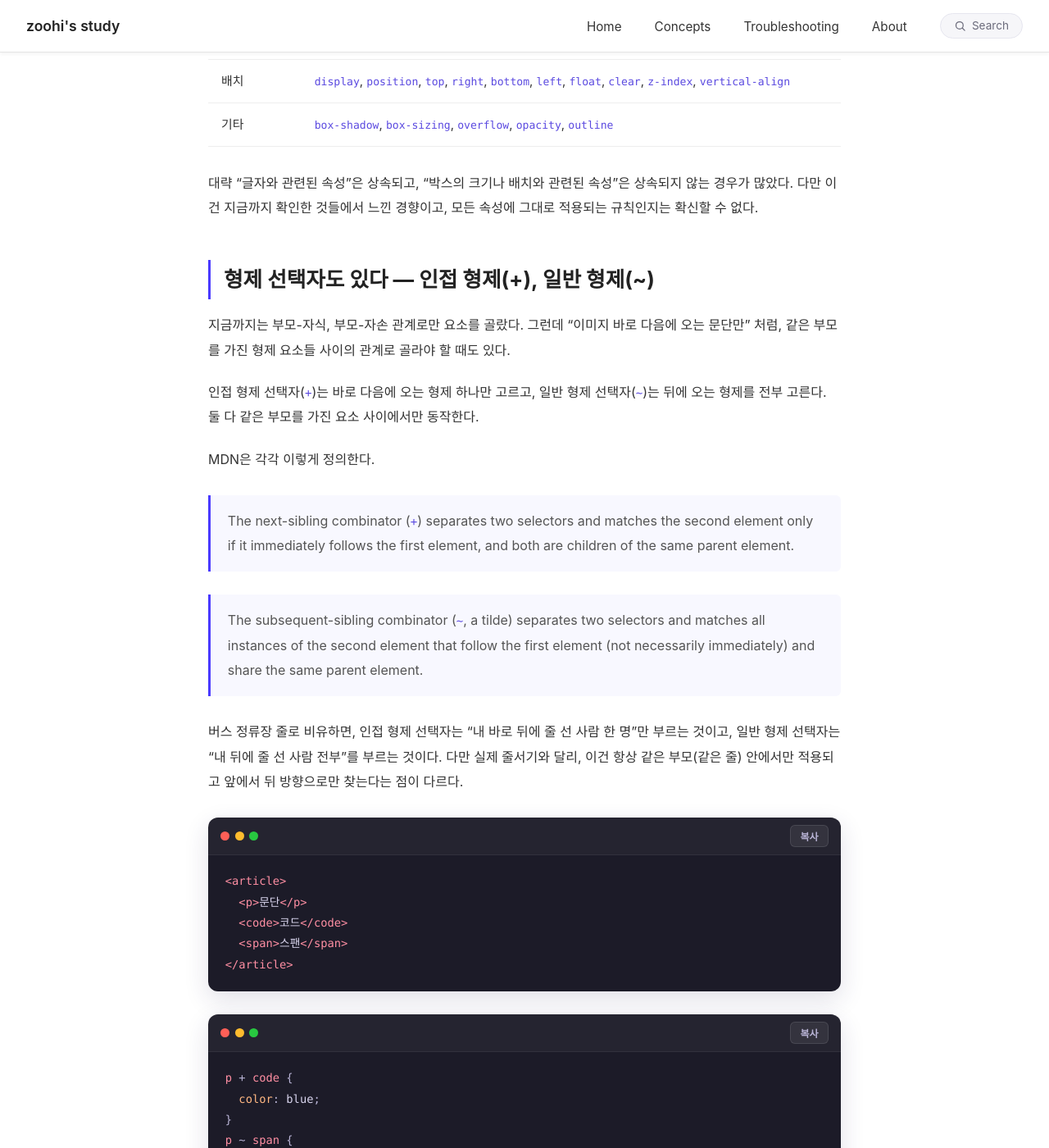
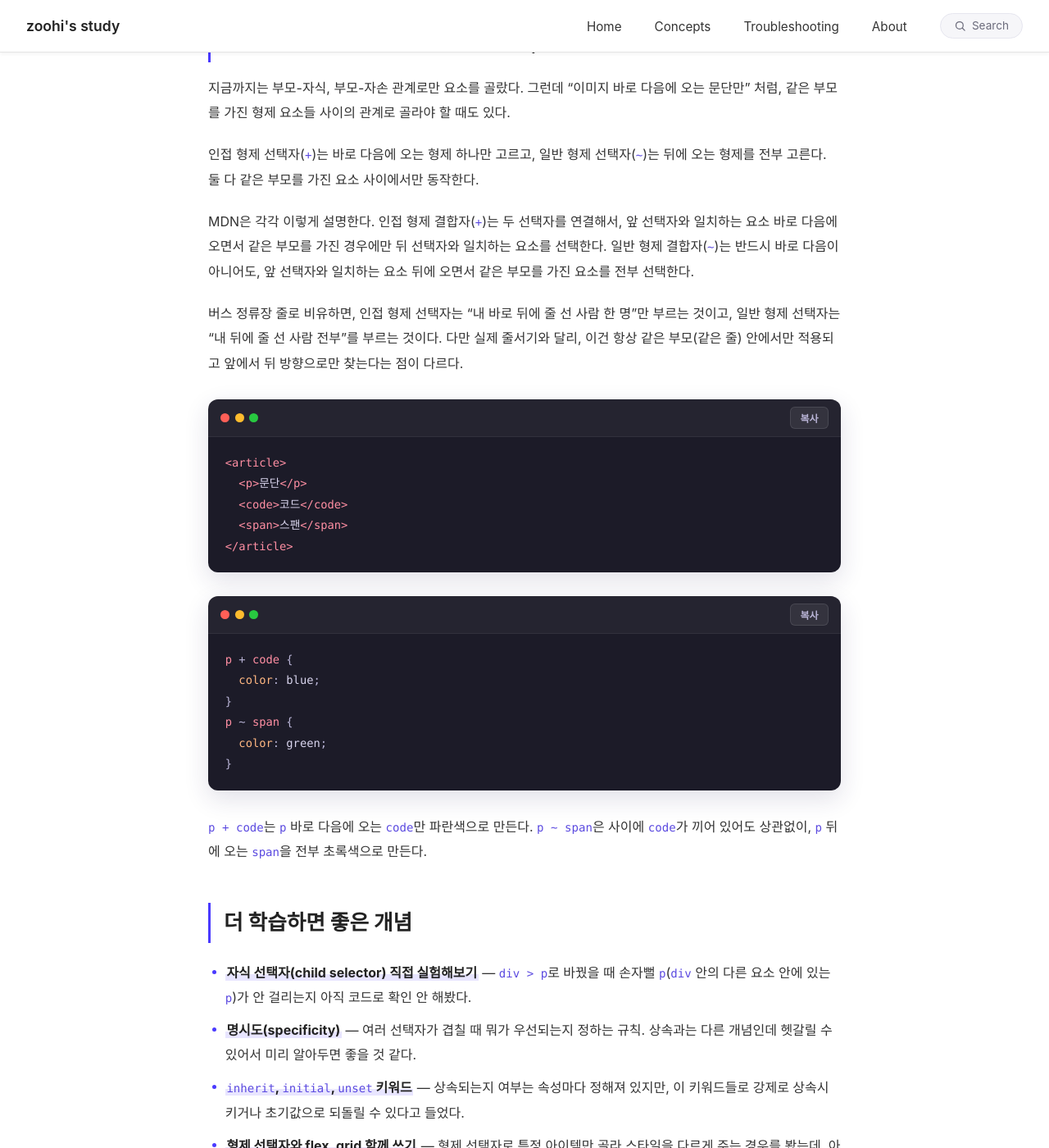
Before and after one commit to JHee0209/my-blog, a Jekyll site: the page built from _posts/2026-09-08-css-descendant-selector-inheritance.md, in a window 1280 px wide and 1400 px high, scrolled down 3702 px. Shown: the whole window at 82% size. Built offline with Jekyll 4.4.1, drawn with Linux system fonts in a browser that asks for light colours; some web fonts are replaced; some of the changed text lies outside the part shown.

Commit message:
영어 원문 수정1

```diff
--- a/_posts/2026-09-08-css-descendant-selector-inheritance.md
+++ b/_posts/2026-09-08-css-descendant-selector-inheritance.md
@@ -22,9 +22,7 @@
 
 자손 선택자는 두 선택자 사이에 띄어쓰기만 넣어서, 앞의 요소 안에 몇 단계를 거쳐 들어가 있든 상관없이 뒤의 요소를 전부 찾아 스타일을 적용하는 선택자다.
 
-MDN에는 이렇게 정의돼 있다.
-
-> The descendant combinator — typically represented by a single space (" ") character — combines two selectors such that elements matched by the second selector are selected if they have an ancestor (parent, parent's parent, parent's parent's parent, etc.) element matching the first selector.
+MDN은 자손 결합자(descendant combinator)를 이렇게 설명한다. 공백 하나로 이어붙인 두 선택자에서, 뒤 선택자와 일치하는 요소는 그 조상(부모, 부모의 부모, ...) 중에 앞 선택자와 일치하는 요소가 있으면 선택된다.
 
 풀어 쓰면, `div p`는 `div`의 자식이든, 자식의 자식이든, 몇 대를 내려가든 상관없이 `div` 안에 있는 모든 `p`를 찾는다는 뜻이다.
 
@@ -62,9 +60,7 @@
 
 결과: `p`에만 테두리가 생기고 `span`에는 안 생겼다. 이걸 보고서야 `color`와 `border`가 다르게 동작한 이유가 선택자가 아니라 **상속**(inheritance, 부모에게 적용된 스타일 값이 자식에게 자동으로 넘어가는 것) 때문이라는 걸 알았다.
 
-MDN의 설명은 이렇다.
-
-> CSS properties can be categorized in two types: inherited properties, which by default are set to the computed value of the parent element; non-inherited properties, which by default are set to initial value of the property.
+MDN은 CSS 속성을 상속 여부로 두 가지로 나눈다고 설명한다. 상속되는 속성은 기본값이 부모 요소의 계산된 값으로 정해지고, 상속되지 않는 속성은 기본값이 그 속성 자체의 초기값으로 정해진다.
 
 `color`는 상속되는 속성이라서 부모 `p`의 빨간색이 자식 `span`에게 그대로 넘어갔다. `border`는 상속되지 않는 속성이라서 `p`에서 멈췄다.
 
@@ -108,11 +104,7 @@
 
 인접 형제 선택자(`+`)는 바로 다음에 오는 형제 하나만 고르고, 일반 형제 선택자(`~`)는 뒤에 오는 형제를 전부 고른다. 둘 다 같은 부모를 가진 요소 사이에서만 동작한다.
 
-MDN은 각각 이렇게 정의한다.
-
-> The next-sibling combinator (`+`) separates two selectors and matches the second element only if it immediately follows the first element, and both are children of the same parent element.
-
-> The subsequent-sibling combinator (`~`, a tilde) separates two selectors and matches all instances of the second element that follow the first element (not necessarily immediately) and share the same parent element.
+MDN은 각각 이렇게 설명한다. 인접 형제 결합자(`+`)는 두 선택자를 연결해서, 앞 선택자와 일치하는 요소 바로 다음에 오면서 같은 부모를 가진 경우에만 뒤 선택자와 일치하는 요소를 선택한다. 일반 형제 결합자(`~`)는 반드시 바로 다음이 아니어도, 앞 선택자와 일치하는 요소 뒤에 오면서 같은 부모를 가진 요소를 전부 선택한다.
 
 버스 정류장 줄로 비유하면, 인접 형제 선택자는 "내 바로 뒤에 줄 선 사람 한 명"만 부르는 것이고, 일반 형제 선택자는 "내 뒤에 줄 선 사람 전부"를 부르는 것이다. 다만 실제 줄서기와 달리, 이건 항상 같은 부모(같은 줄) 안에서만 적용되고 앞에서 뒤 방향으로만 찾는다는 점이 다르다.
 
```
Also changed, not shown: _posts/2026-09-08-css-grid-vs-flex.md (+1 -3 lines), _posts/2026-09-19-concepts-migration.md (+1 -3 lines), _posts/2026-09-28-java-byte-overflow.md (+3 -5 lines), _posts/2026-09-28-java-jdk-compile.md (+2 -6 lines), _posts/2026-09-28-java-prefix-postfix-operator.md (+2 -4 lines).
